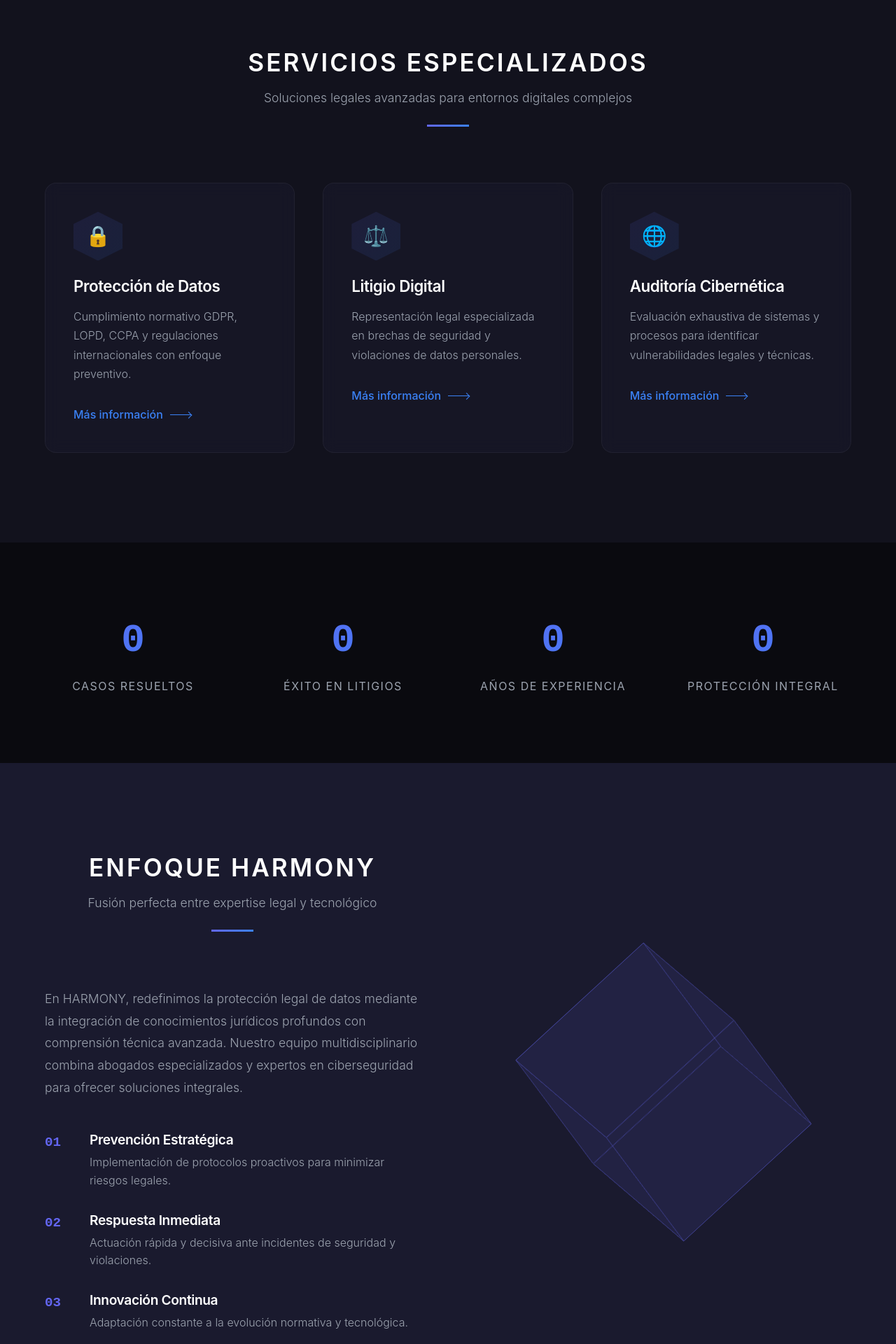
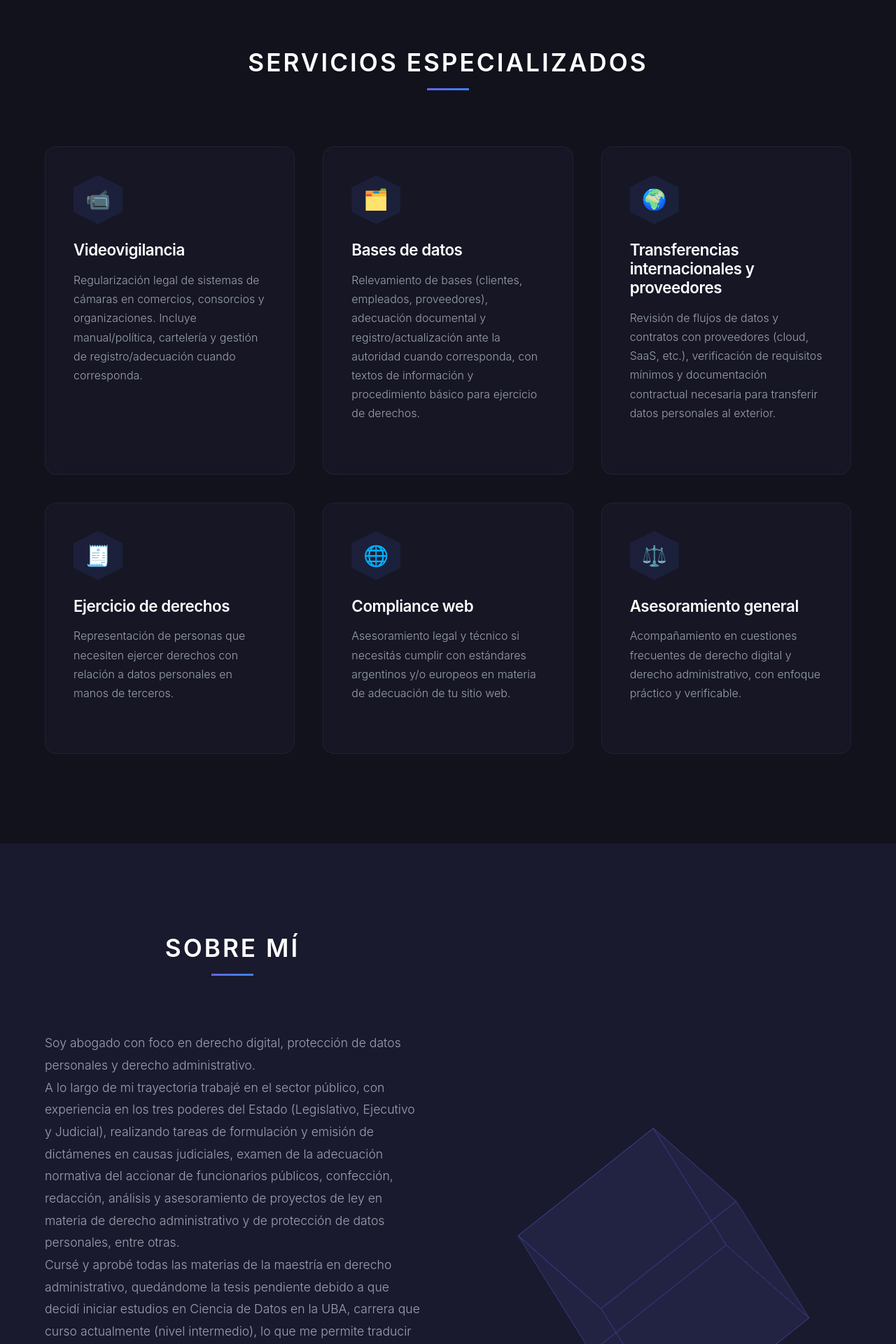
Before and after one commit to rgcou/sitio-web, a React (Create React App) app: page / in a window 1280 px wide. Shown: the part 860-2780 px from the top of the page at 70% size. Built offline with nearby package versions, Linux system fonts and the light colour scheme; the HTML template or start-up script is replaced by a standard one.

Commit message:
Update Home.jsx

```diff
--- a/src/components/Home.jsx
+++ b/src/components/Home.jsx
@@ -57,30 +57,17 @@
 
         <div className="hero-content-elite">
           <div className={`hero-text-elite ${isVisible ? 'fade-in-up' : ''}`}>
-            <div className="logo-container">
-              <img
-                src="https://res.cloudinary.com/dqgjcfosx/image/upload/v1756755958/ChatGPT_Image_1_sept_2025_04_43_40_p.m._g3zz70.png"
-                alt="HARMONY - Estudio de Abogados"
-                className="elite-logo"
-              />
-            </div>
+
             <h1 className="hero-title-elite">
-              <span className="title-line">PROTECCIÓN LEGAL</span>
-              <span className="title-line">EN LA ERA DIGITAL</span>
+              <span className="title-line">Abogado especializado</span>
+              <span className="title-line">en derecho digital y administrativo</span>
             </h1>
             <p className="hero-subtitle-elite">
-              Defendemos sus datos con precisión legal y tecnológica.
-              Soluciones avanzadas para riesgos digitales complejos.
+              Brindo asesoramiento legal en materia de derecho digital,
+              de datos personales y administrativo para personas físicas,
+              comercios, pymes y organizaciones civiles.
             </p>
-            <div className="hero-buttons-elite">
-              <button className="btn-elite-primary" onClick={() => scrollToSection('services')}>
-                <span>Explorar Servicios</span>
-                <div className="btn-hover-effect"></div>
-              </button>
-              <button className="btn-elite-secondary" onClick={() => scrollToSection('contact')}>
-                <span>Consulta Inmediata</span>
-              </button>
-            </div>
+
           </div>
 
           <div className="hero-visual-elite">
@@ -93,32 +80,79 @@
           </div>
         </div>
 
-        <div className="scroll-indicator">
-          <div className="scroll-line"></div>
-          <span>DESCUBRE MÁS</span>
-        </div>
+
       </section>
 
       {/* Services Section */}
       <section id="services" ref={sectionRefs.services} className="services-elite">
         <div className="section-header-elite">
           <h2 className="section-title-elite">SERVICIOS ESPECIALIZADOS</h2>
-          <p className="section-subtitle-elite">Soluciones legales avanzadas para entornos digitales complejos</p>
+
           <div className="title-underline"></div>
         </div>
 
         <div className="services-grid-elite">
+
   <div className="service-card-elite">
     <div className="service-icon-elite">
       <div className="hexagon"></div>
-              <span>🔒</span>
+      <span>📹</span>
     </div>
-            <h3>Protección de Datos</h3>
-            <p>Cumplimiento normativo GDPR, LOPD, CCPA y regulaciones internacionales con enfoque preventivo.</p>
-            <div className="service-cta">
-              <span>Más información</span>
-              <div className="arrow-line"></div>
+    <h3>Videovigilancia</h3>
+    <p>
+      Regularización legal de sistemas de cámaras en comercios, consorcios y organizaciones.
+      Incluye manual/política, cartelería y gestión de registro/adecuación cuando corresponda.
+    </p>
   </div>
+
+  <div className="service-card-elite">
+    <div className="service-icon-elite">
+      <div className="hexagon"></div>
+      <span>🗂️</span>
+    </div>
+    <h3>Bases de datos</h3>
+    <p>
+      Relevamiento de bases (clientes, empleados, proveedores), adecuación documental y
+      registro/actualización ante la autoridad cuando corresponda, con textos de información
+      y procedimiento básico para ejercicio de derechos.
+    </p>
+  </div>
+
+  <div className="service-card-elite">
+    <div className="service-icon-elite">
+      <div className="hexagon"></div>
+      <span>🌍</span>
+    </div>
+    <h3>Transferencias internacionales y proveedores</h3>
+    <p>
+      Revisión de flujos de datos y contratos con proveedores (cloud, SaaS, etc.),
+      verificación de requisitos mínimos y documentación contractual necesaria para
+      transferir datos personales al exterior.
+    </p>
+  </div>
+
+  <div className="service-card-elite">
+    <div className="service-icon-elite">
+      <div className="hexagon"></div>
+      <span>🧾</span>
+    </div>
+    <h3>Ejercicio de derechos</h3>
+    <p>
+      Representación de personas que necesiten ejercer derechos con relación a datos personales
+      en manos de terceros.
+    </p>
+  </div>
+
+  <div className="service-card-elite">
+    <div className="service-icon-elite">
+      <div className="hexagon"></div>
+      <span>🌐</span>
+    </div>
+    <h3>Compliance web</h3>
+    <p>
+      Asesoramiento legal y técnico si necesitás cumplir con estándares argentinos y/o europeos
+      en materia de adecuación de tu sitio web.
+    </p>
   </div>
 
   <div className="service-card-elite">
@@ -126,94 +160,57 @@
       <div className="hexagon"></div>
       <span>⚖️</span>
     </div>
-            <h3>Litigio Digital</h3>
-            <p>Representación legal especializada en brechas de seguridad y violaciones de datos personales.</p>
-            <div className="service-cta">
-              <span>Más información</span>
-              <div className="arrow-line"></div>
-            </div>
+    <h3>Asesoramiento general</h3>
+    <p>
+      Acompañamiento en cuestiones frecuentes de derecho digital y derecho administrativo,
+      con enfoque práctico y verificable.
+    </p>
   </div>
 
-          <div className="service-card-elite">
-            <div className="service-icon-elite">
-              <div className="hexagon"></div>
-              <span>🌐</span>
-            </div>
-            <h3>Auditoría Cibernética</h3>
-            <p>Evaluación exhaustiva de sistemas y procesos para identificar vulnerabilidades legales y técnicas.</p>
-            <div className="service-cta">
-              <span>Más información</span>
-              <div className="arrow-line"></div>
-            </div>
-          </div>
 </div>
       </section>
 
-      {/* Stats Section */}
-      <section className="stats-elite">
-        <div className="stats-container-elite">
-          <div className="stat-item-elite">
-            <div className="stat-number-elite" data-count="500">0</div>
-            <div className="stat-label-elite">Casos Resueltos</div>
-          </div>
-          <div className="stat-item-elite">
-            <div className="stat-number-elite" data-count="98">0</div>
-            <div className="stat-label-elite">Éxito en Litigios</div>
-          </div>
-          <div className="stat-item-elite">
-            <div className="stat-number-elite" data-count="15">0</div>
-            <div className="stat-label-elite">Años de Experiencia</div>
-          </div>
-          <div className="stat-item-elite">
-            <div className="stat-number-elite" data-count="360">0</div>
-            <div className="stat-label-elite">Protección Integral</div>
-          </div>
-        </div>
-      </section>
 
      {/* About Section */}
 <section id="about" ref={sectionRefs.about} className="about-elite">
   <div className="about-container-elite">
     <div className="about-content-elite">
       <div className="section-header-elite">
-              <h2 className="section-title-elite">ENFOQUE HARMONY</h2>
-              <p className="section-subtitle-elite">Fusión perfecta entre expertise legal y tecnológico</p>
+        <h2 className="section-title-elite">Sobre mí</h2>
         <div className="title-underline"></div>
       </div>
 
-            <p className="about-text-elite">
-              En HARMONY, redefinimos la protección legal de datos mediante la integración de
-              conocimientos jurídicos profundos con comprensión técnica avanzada. Nuestro equipo
-              multidisciplinario combina abogados especializados y expertos en ciberseguridad
-              para ofrecer soluciones integrales.
+      <div className="about-text-elite">
+        <p>Soy abogado con foco en derecho digital, protección de datos personales y derecho administrativo.</p>
+
+        <p>
+          A lo largo de mi trayectoria trabajé en el sector público, con experiencia en los tres poderes del Estado
+          (Legislativo, Ejecutivo y Judicial), realizando tareas de formulación y emisión de dictámenes en causas
+          judiciales, examen de la adecuación normativa del accionar de funcionarios públicos, confección,
+          redacción, análisis y asesoramiento de proyectos de ley en materia de derecho administrativo y de
+          protección de datos personales, entre otras.
         </p>
 
-            <div className="approach-list-elite">
-              <div className="approach-item-elite">
-                <div className="approach-number">01</div>
-                <div className="approach-content">
-                  <h4>Prevención Estratégica</h4>
-                  <p>Implementación de protocolos proactivos para minimizar riesgos legales.</p>
+        <p>
+          Cursé y aprobé todas las materias de la maestría en derecho administrativo, quedándome la tesis pendiente
+          debido a que decidí iniciar estudios en Ciencia de Datos en la UBA, carrera que curso actualmente
+          (nivel intermedio), lo que me permite traducir problemas legales a procesos concretos y verificables.
+        </p>
+
+        <p>
+          Hoy acompaño a personas, comercios, pymes y organizaciones en la regularización práctica de situaciones
+          frecuentes: videovigilancia, registro y adecuación de bases de datos, transferencias
+          internacionales/proveedores y ejercicio de derechos.
+        </p>
+
+        <p>
+          Mi forma de trabajo se basa en la ética, discreción, sobriedad y el respeto a mis clientes. Cuando el caso
+          lo requiere, coordino con especialistas técnicos.
+        </p>
+
+        <p>También publico contenidos en YouTube sobre derecho digital y protección de datos.</p>
       </div>
-              </div>
-
-              <div className="approach-item-elite">
-                <div className="approach-number">02</div>
-                <div className="approach-content">
-                  <h4>Respuesta Inmediata</h4>
-                  <p>Actuación rápida y decisiva ante incidentes de seguridad y violaciones.</p>
-                </div>
-              </div>
-
-              <div className="approach-item-elite">
-                <div className="approach-number">03</div>
-                <div className="approach-content">
-                  <h4>Innovación Continua</h4>
-                  <p>Adaptación constante a la evolución normativa y tecnológica.</p>
-                </div>
-              </div>
-            </div>
-          </div>
+    </div> {/* ✅ cierra about-content-elite */}
 
     <div className="about-visual-elite">
       <div className="floating-cube">
@@ -227,6 +224,7 @@
     </div>
   </div>
 </section>
+
 
       {/* CTA Section */}
       <section id="contact" ref={sectionRefs.contact} className="cta-elite">
```
Lines whose indentation alone changed are shown as unchanged.
